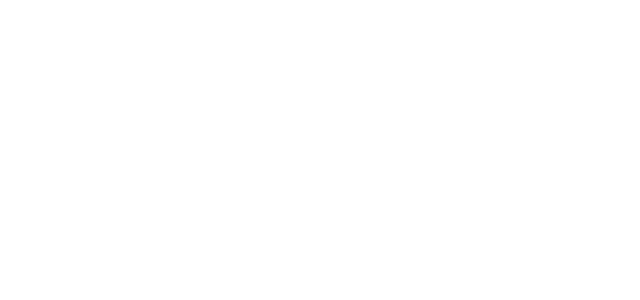
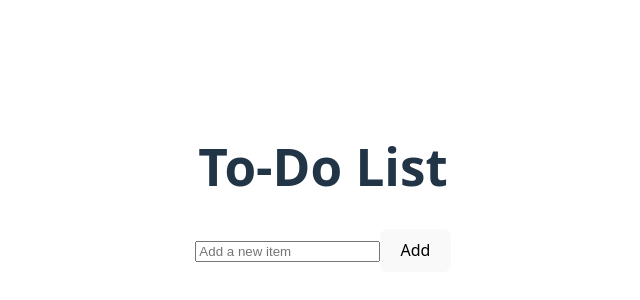
Before and after one commit to peepyourbae/32-pbk-uts-233510499, a Vue app: page / in a window 1280 px wide. Shown: the part 204-504 px from the top of the page, without its empty margins (317-957 px from the left). Built offline with nearby package versions, Linux system fonts and the light colour scheme.

Commit message:
input task and display

```diff
--- a/src/App.vue
+++ b/src/App.vue
@@ -1,8 +1,35 @@
 <script setup>
+import { ref } from 'vue';
+
+const items = ref([])
+const newItem = ref('')
+
+const addItem = () => {
+  const text = newItem.value.trim()
+  if (text) {
+    items.value.push({
+      id: Date.now(),
+      text,
+      completed: false
+    })
+    newItem.value = ''
+  }
+}
 </script>
 
 <template>
+  <h1>To-Do List</h1>
+  <input v-model="newItem" type="text" @keyup.enter="addItem" placeholder="Add a new item">
+  <button @click="addItem">Add</button>
 
+
+  <div>
+    <ul>
+      <li v-for="item in items" :key="item.id">
+        {{ item.text }}
+      </li>
+    </ul>
+  </div>
 </template>
 
 <style scoped>
```
